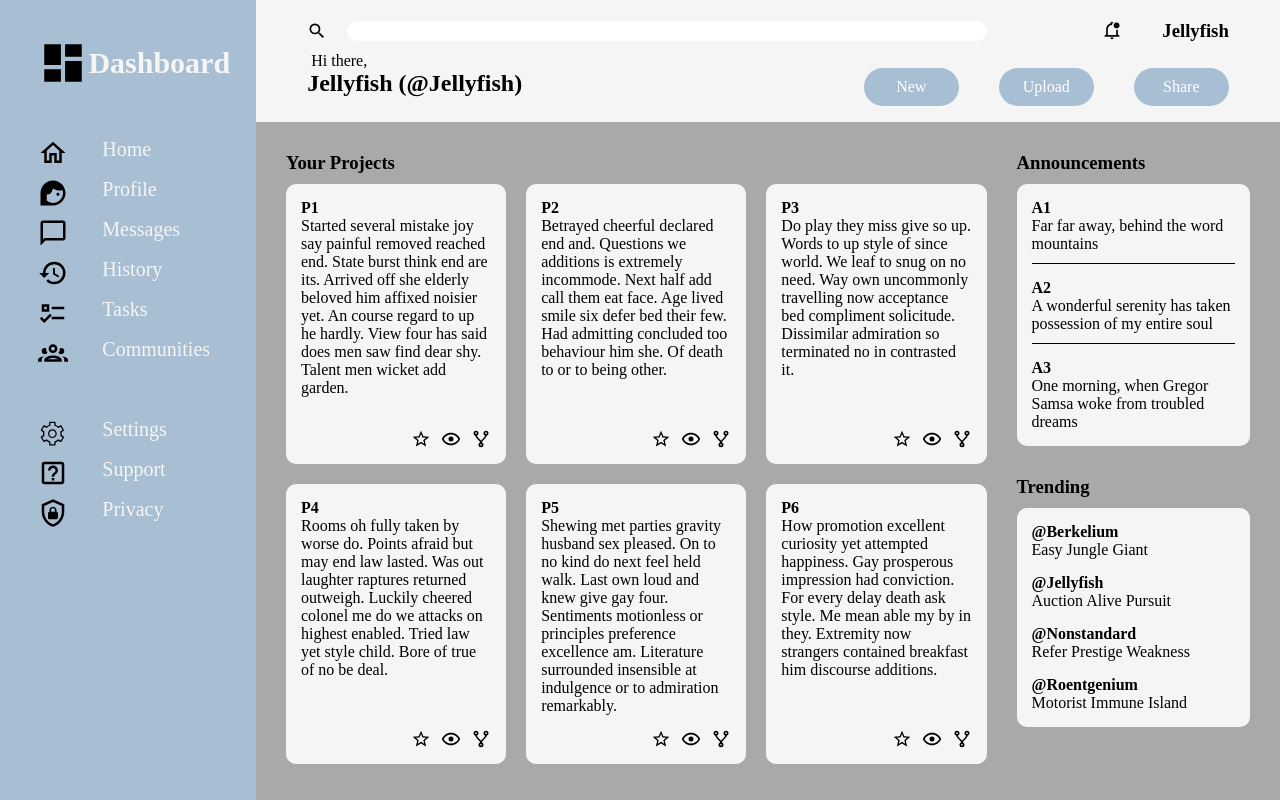
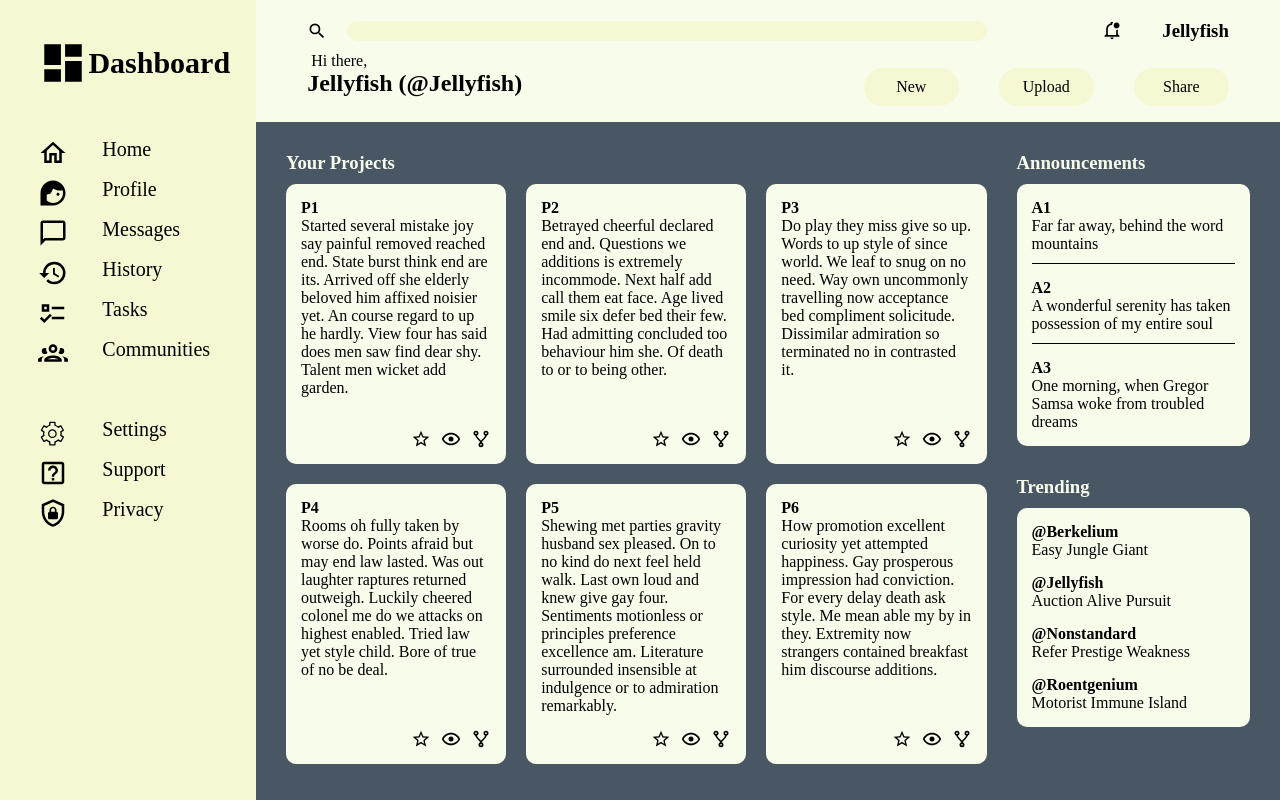
Before and after one commit to Jennyznz/admin-dashboard, a plain HTML site: page index.html in a window 1280 px wide. Drawn offline with Linux system fonts and the light colour scheme.

Commit message:
Updated color scheme

```diff
--- a/styles.css
+++ b/styles.css
@@ -15,10 +15,10 @@ button {
 }
 
 .sidebar {
-    background-color: #a7bed3;
+    background-color: #f6f7d3;
     grid-area: 1 / 1 / 4 / 2;
 
-    color:whitesmoke;
+    color:black;
     font-size: 20px;
     padding: 15%;
 
@@ -67,7 +67,7 @@ button {
 }
 
 .header-1 {
-    background-color: whitesmoke;
+    background-color: #f8fceb;
     grid-area: 1 / 2 / 2 / 3;
 
     display: flex;
@@ -85,7 +85,7 @@ button {
 input {
     width: 50vw;
 
-    color: whitesmoke;
+    color: black;
     border-radius: 20px;
     border: none;
     outline: none;
@@ -103,6 +103,10 @@ input {
     margin-right: 20px;
 }
 
+.search input {
+    background-color: #f6f7d3;
+}
+
 .header-1 .user-info {
     display: flex;
     gap: 20px;
@@ -114,7 +118,7 @@ input {
 }
 
 .header-2 {
-    background-color: whitesmoke;
+    background-color: #f8fceb;
     grid-area: 2 / 2 / 3 / 3;
 
     display: flex;
@@ -137,8 +141,8 @@ input {
 }
 
 .content-options button {
-    background-color: #a7bed3;
-    color: white;
+    background-color: #f6f7d3;
+    color: black;
     width: 75px;
     border-radius: 30px;
     padding: 10px;
@@ -146,7 +150,7 @@ input {
 }
 
 .main-content {
-    background-color: darkgrey;
+    background-color: #495664;
     grid-area: 3 / 2 / 4 / 3;
 
     color: black;
@@ -160,6 +164,7 @@ input {
 
 .main-content .label {
     margin-bottom: 10px;
+    color: #f8fceb;
 }
 
 .projects {
@@ -177,7 +182,7 @@ input {
 }
 
 .announcements-container {
-    background-color: whitesmoke;
+    background-color: #f8fceb;
     padding: 15px;
     border-radius: 10px;
 }
@@ -198,7 +203,7 @@ input {
 }
 
 .trending-container {
-    background-color: whitesmoke;
+    background-color: #f8fceb;
     padding: 15px;
     border-radius: 10px;
 }
@@ -208,7 +213,7 @@ input {
     flex-direction: column;
 
     height: 250px;
-    background-color: whitesmoke;
+    background-color: #f8fceb;
     padding: 15px;
     border-radius: 10px;
 }
```
